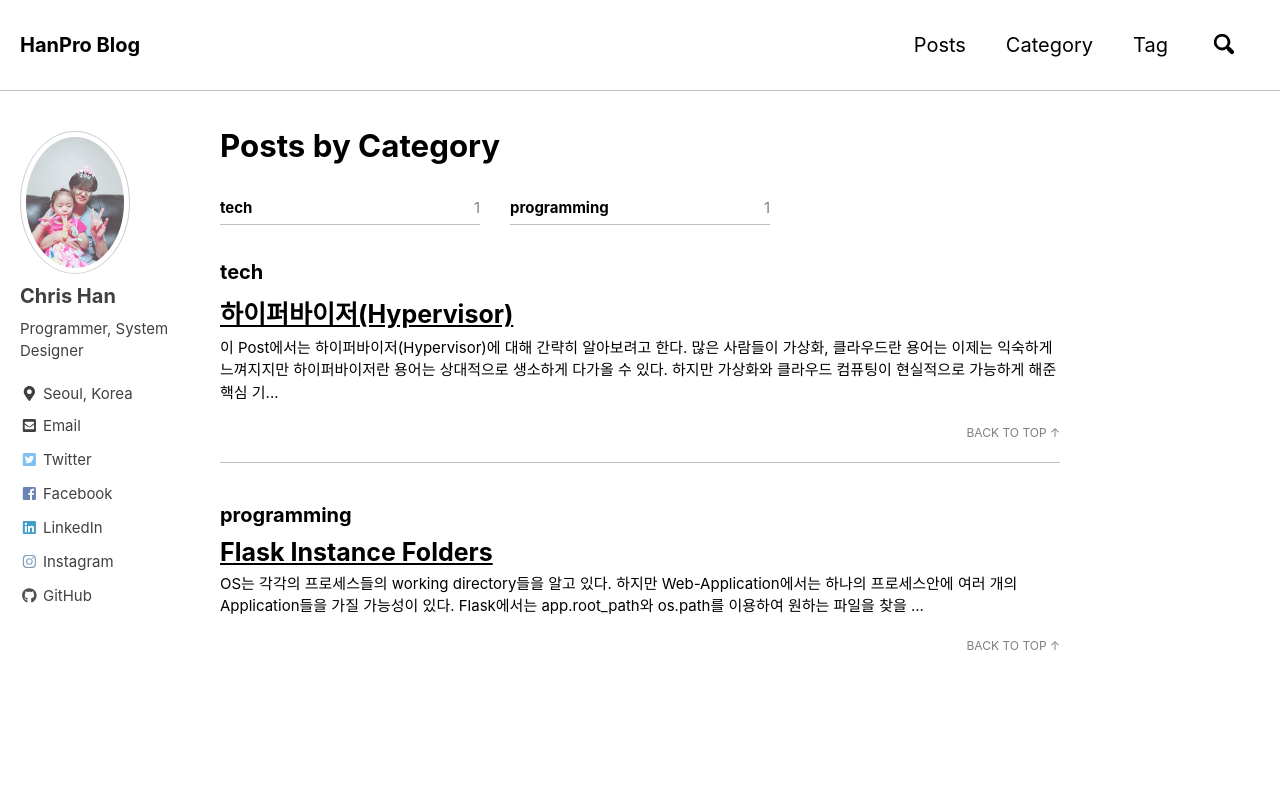
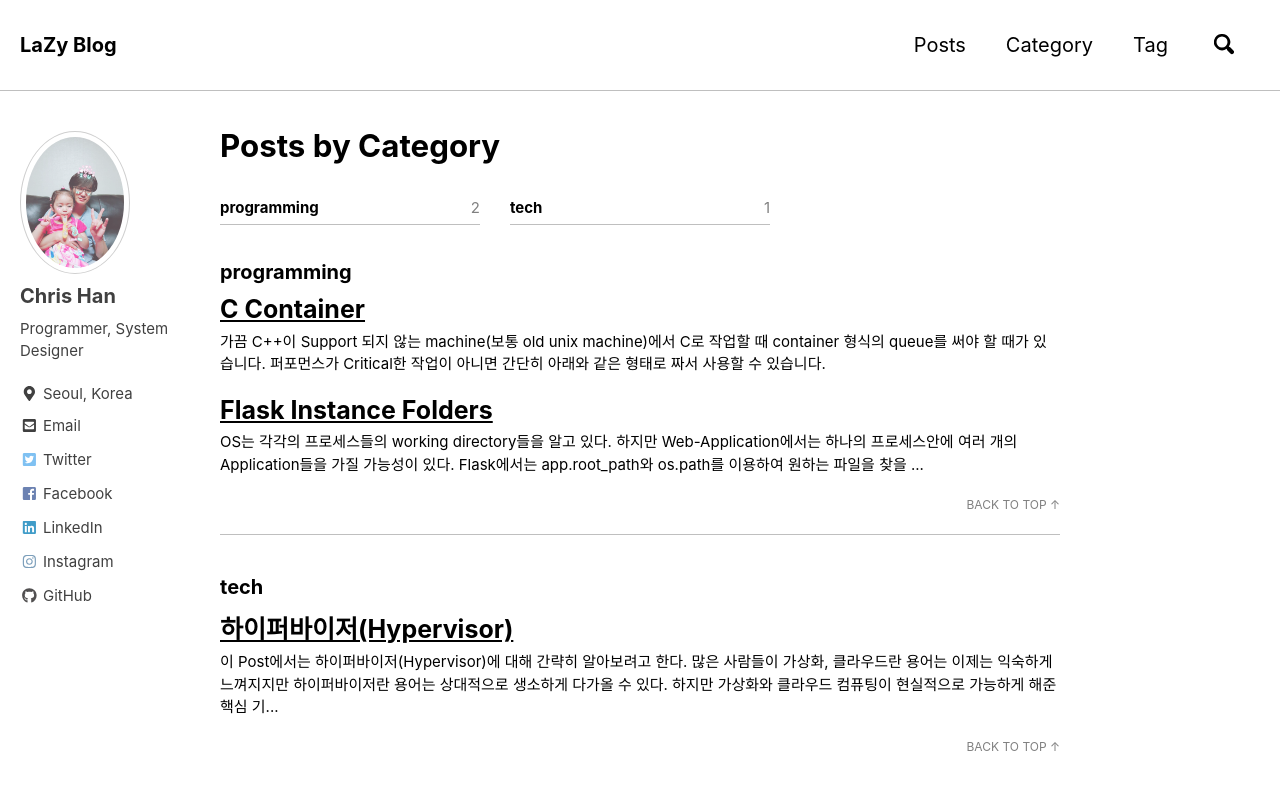
Before and after one commit to chriskr7/chriskr7.github.io, a Jekyll site: the page built from _pages/category-archive.html, in a window 1280 px wide and 900 px high. Shown: the top 790 px of the window. Built offline with Jekyll 4.4.1, drawn with Linux system fonts in a browser that asks for light colours; nearby versions of some CDN libraries; some of the changed lines change nothing that is shown.

Commit message:
c container article added

````diff
--- a/_config.yml
+++ b/_config.yml
@@ -16,10 +16,10 @@ minimal_mistakes_skin    : "contrast" # "air", "aqua", "contrast", "dark", "dirt
 
 # Site Settings
 locale                   : "en-US"
-title                    : "HanPro Blog"
+title                    : "LaZy Blog"
 title_separator          : "-"
 name                     : "HansDev, Inc"
-description              : "HanPro Blog"
+description              : "LaZy Blog"
 url                      : "http://hansdev.kr"
 baseurl                  : # the subpath of your site, e.g. "/blog"
 repository               : "chriskr7/chriskr7.github.io"
--- /dev/null
+++ b/_posts/2018-09-10-c-container.md
@@ -0,0 +1,239 @@
+---
+title:  "C Container"
+categories: programming
+tags:
+  - c
+  - container
+  - queue
+  - c queue
+comments: true
+---
+가끔 C++이 Support 되지 않는 machine(보통 old unix machine)에서 C로 작업할
+때 container 형식의 queue를 써야 할 때가 있습니다. 퍼포먼스가 Critical한 작업이
+아니면 간단히 아래와 같은 형태로 짜서 사용할 수 있습니다.
+
+**header**
+```cpp
+/*******************************************************************************
+*  File        : LaZyContainer.h
+*  Description : LaZy Queue
+*  Written     : 2010.02.16
+*  Version     : 1.2
+*  Author      : a.k.a LaZy Developer
+*  Contacts    : chriskr7@gmail.com, https://hansdev.kr
+*******************************************************************************/
+#ifndef _LAZY_QUEUE_H_
+#define _LAZY_QUEUE_H_
+
+#include <assert.h>
+
+#define QUEUE_INCREASE_SIZE 20
+
+#ifdef __cplusplus
+extern "C" {
+#endif
+
+struct lazy_container_interface;
+
+typedef struct tag_lazyContainer
+{
+    int quantity;
+    int next;
+    void** storage;
+    struct lazy_container_interface* lpVtbl;
+} _lazyContainer;
+
+
+struct lazy_container_interface
+{
+    int (*add)(_lazyContainer*, void*);
+    void* (*fetch)(_lazyContainer*, int);
+    int (*size)(_lazyContainer*);
+    void (*inflate)(_lazyContainer*, int);
+    void* (*remove)(_lazyContainer*, int);
+};
+
+void lazyContainer_initialize(_lazyContainer* container);
+void lazyContainer_cleanup(_lazyContainer* container);
+int lazyContainer_add(_lazyContainer* container, void* element);
+void* lazyContainer_fetch(_lazyContainer* container, int index);
+int lazyContainer_size(_lazyContainer* container);
+void lazyContainer_inflate(_lazyContainer* container, int increase);
+void* lazyContainer_remove(_lazyContainer* container, int index);
+
+static struct lazy_container_interface container_method_tbl =
+{
+    lazyContainer_add,
+    lazyContainer_fetch,
+    lazyContainer_size,
+    lazyContainer_inflate,
+    lazyContainer_remove
+};
+
+_lazyContainer* newContainer();
+void deleteContainer(_lazyContainer* lazyContainer);
+
+#ifdef __cplusplus
+}
+#endif /* #ifdef __cplusplus */
+
+#endif /* #ifndef _LAZY_QUEUE_H_ */[-] Collapse
+```
+
+**source**
+```cpp
+/******************************************************************************/
+/*  File        : LaZyContainer.c                                             */
+/*  Description : LaZy Queue                                                  */
+/*  Written     : 2010.02.16                                                  */
+/*  Version     : 1.2                                                         */
+/*  Author      : a.k.a LaZy Developer                                        */
+/*  Contacts    : chriskr7@gmail.com, https://hansdev.kr                      */
+/******************************************************************************/
+#include <stdio.h>
+#include <stdlib.h>
+#include <memory.h>
+#include "LaZyContainer.h"
+
+void lazyContainer_initialize(_lazyContainer* container)
+{
+    container->quantity = 0;
+    container->storage = 0;
+    container->next = 0;
+}
+
+
+int lazyContainer_add(_lazyContainer* container, void* element)
+{
+    if(container->next >= container->quantity)
+        lazyContainer_inflate(container, QUEUE_INCREASE_SIZE);
+    container->storage[container->next++] = element;
+    return(container->next - 1);
+}
+
+
+void* lazyContainer_fetch(_lazyContainer* container, int index)
+{
+    assert(0 <= index);
+    if(index >= container->next)
+        return 0;
+    return container->storage[index];
+}
+
+
+int lazyContainer_size(_lazyContainer* container)
+{
+    return container->next;
+}
+
+
+void* lazyContainer_remove(_lazyContainer* container, int index)
+{
+    void* v = lazyContainer_fetch(container, index);
+    if(v != NULL)
+        container->storage[index] = 0;
+    return v;
+}
+
+
+void lazyContainer_inflate(_lazyContainer* container, int increase)
+{
+    int psz = sizeof(void*);
+    void** st = (void**)malloc(sizeof(void*) * (container->quantity +
+              increase));
+    memset(st, 0x00, (container->quantity + increase) * psz);
+    memcpy(st, container->storage, container->quantity * psz);
+    container->quantity += increase;
+    free(container->storage);
+    container->storage = st;
+}
+
+
+/* no ownership caller free each pointers */
+void lazyContainer_cleanup(_lazyContainer* container)
+{
+    int i = 0;
+    for(i = 0; i < container->next; i++)
+        assert(container->storage[i] == 0);
+    free(container->storage);
+}
+
+
+_lazyContainer* newContainer()
+{
+    _lazyContainer* lazyContainer = NULL;
+    lazyContainer = (_lazyContainer*)malloc(sizeof(_lazyContainer));
+    if(lazyContainer)
+    {
+        lazyContainer->lpVtbl = &container_method_tbl;
+        lazyContainer_initialize(lazyContainer);
+        return lazyContainer;
+    }
+    else
+    {
+        fprintf(stderr, "%s", "newQueue() failed!!");
+        exit(1);
+    }
+}
+
+
+void deleteContainer(_lazyContainer* lazyContainer)
+{
+    lazyContainer_cleanup(lazyContainer);
+    free(lazyContainer);
+}
+```
+
+**test**
+```cpp
+/*******************************************************************************
+*  File        : LaZyContainerTest.c
+*  Description : LaZy Queue
+*  Written     : 2010.02.16
+*  Version     : 1.2
+*  Author      : a.k.a LaZy Developer
+*  Contacts    : chriskr7@gmail.com, https://hansdev.kr
+*******************************************************************************/
+#include <stdio.h>
+#include <LaZyContainer.h>
+
+#define MAX_COUNT 2000
+
+typedef struct tag_test
+{
+  int num;
+} _test;
+
+int main()
+{
+  _lazyContainer* lazyContainer = newContainer();
+  int i = 0;
+  _test* p_test;
+
+  /* inserting into Queue */
+  for(i = 0; i < MAX_COUNT; i++)
+  {
+     p_test = (_test*)malloc(sizeof(_test));
+     p_test->num = i;
+     lazyContainer->lpVtbl->add(lazyContainer, p_test);
+     p_test = NULL;
+  }
+
+  p_test = NULL;
+  for(i = 0; i < MAX_COUNT; i++)
+  {
+    p_test = (_test*)lazyContainer->lpVtbl->fetch(lazyContainer, i);
+    printf("%d\n", p_test->num);
+  }
+
+  for(i = 0; i < MAX_COUNT; i++)
+  {
+    p_test = (_test*)lazyContainer->lpVtbl->remove(lazyContainer, i);
+    free(p_test);
+  }
+  getchar();
+
+  deleteContainer(lazyContainer);
+  return 0;
+}
+```
````
